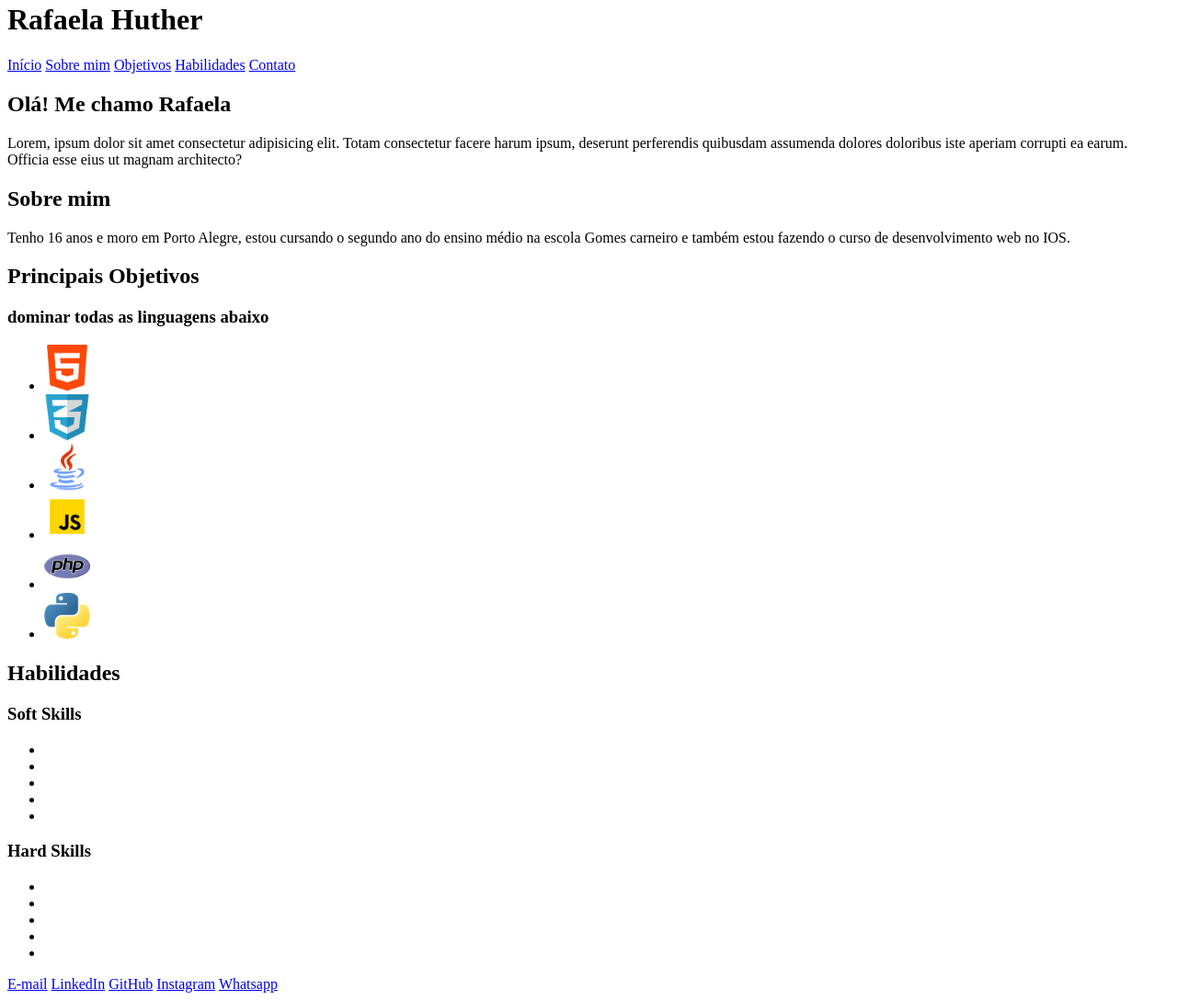
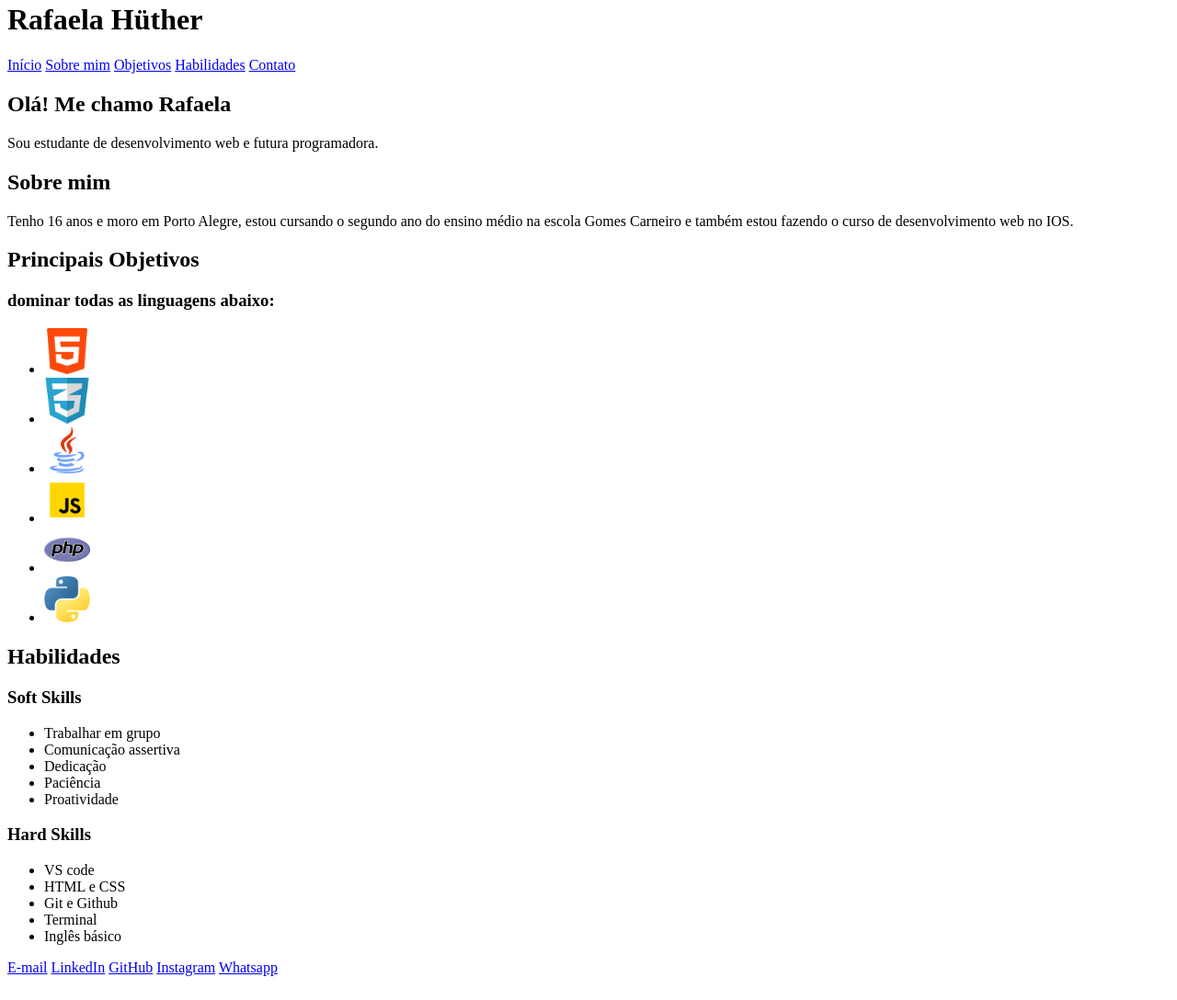
Before and after one commit to RafaelaHuther/portfolio-pessoal, a plain HTML site: page index.html in a window 1280 px wide. Shown: the part 18-1106 px from the top of the page at 92% size. Drawn offline with Linux system fonts and the light colour scheme.

Commit message:
Adiciona informacoes pessoais e configura ancoras

```diff
--- a/index.html
+++ b/index.html
@@ -3,40 +3,37 @@
     <head>
         <meta charset="UTF-8" />
         <meta name="viewport" content="width=device-width, initial-scale=1.0" />
-        <title>Rafaela Huther - Portfolio</title>
+        <title>Rafaela Huther-Portfolio</title>
     </head>
     <body>
         <header>
-            <h1>Rafaela Huther</h1>
+            <h1>Rafaela Hüther</h1>
             <nav>
-                <a href="#">Início</a>
-                <a href="#">Sobre mim</a>
-                <a href="#">Objetivos</a>
-                <a href="#">Habilidades</a>
-                <a href="#">Contato</a>
+                <a href="#inicio">Início</a>
+                <a href="#sobre-mim">Sobre mim</a>
+                <a href="#principais-objetivos">Objetivos</a>
+                <a href="#habilidades">Habilidades</a>
+                <a href="#contato">Contato</a>
             </nav>
         </header>
         <main>
-            <section>
+            <section id="inicio">
                 <h2>Olá! Me chamo Rafaela</h2>
                 <p>
-                    Lorem, ipsum dolor sit amet consectetur adipisicing elit.
-                    Totam consectetur facere harum ipsum, deserunt perferendis
-                    quibusdam assumenda dolores doloribus iste aperiam corrupti
-                    ea earum. Officia esse eius ut magnam architecto?
+                   Sou estudante de desenvolvimento web e futura programadora.
                 </p>
             </section>
-            <section>
+            <section id="sobre-mim">
                 <h2>Sobre mim</h2>
                 <p>
                     Tenho 16 anos e moro em Porto Alegre, estou cursando o
-                    segundo ano do ensino médio na escola Gomes carneiro e
+                    segundo ano do ensino médio na escola Gomes Carneiro e
                     também estou fazendo o curso de desenvolvimento web no IOS.
                 </p>
             </section>
-            <section>
+            <section id="principais-objetivos">
                 <h2>Principais Objetivos</h2>
-                <h3>dominar todas as linguagens abaixo</h3>
+                <h3>dominar todas as linguagens abaixo:</h3>
                 <ul>
                     <li>
                         <img
@@ -70,35 +67,35 @@
                     </li>
                 </ul>
             </section>
-            <section>
+            <section id="habilidades">
                 <h2>Habilidades</h2>
 
                 <div>
                     <div>
                         <h3>Soft Skills</h3>
                         <ul>
-                            <li></li>
-                            <li></li>
-                            <li></li>
-                            <li></li>
-                            <li></li>
+                            <li>Trabalhar em grupo</li>
+                            <li>Comunicação assertiva</li>
+                            <li>Dedicação</li>
+                            <li>Paciência</li>
+                            <li>Proatividade</li>
                         </ul>
                     </div>
 
                     <div>
                         <h3>Hard Skills</h3>
                         <ul>
-                            <li></li>
-                            <li></li>
-                            <li></li>
-                            <li></li>
-                            <li></li>
+                            <li>VS code</li>
+                            <li>HTML e CSS</li>
+                            <li>Git e Github</li>
+                            <li>Terminal</li>
+                            <li>Inglês básico</li>
                         </ul>
                     </div>
                 </div>
             </section>
         </main>
-        <footer>
+        <footer id="contato">
             <div>
                 <a href="mailto:huther.rafaela@gmail.com" target="_blank"
                     >E-mail</a
```
